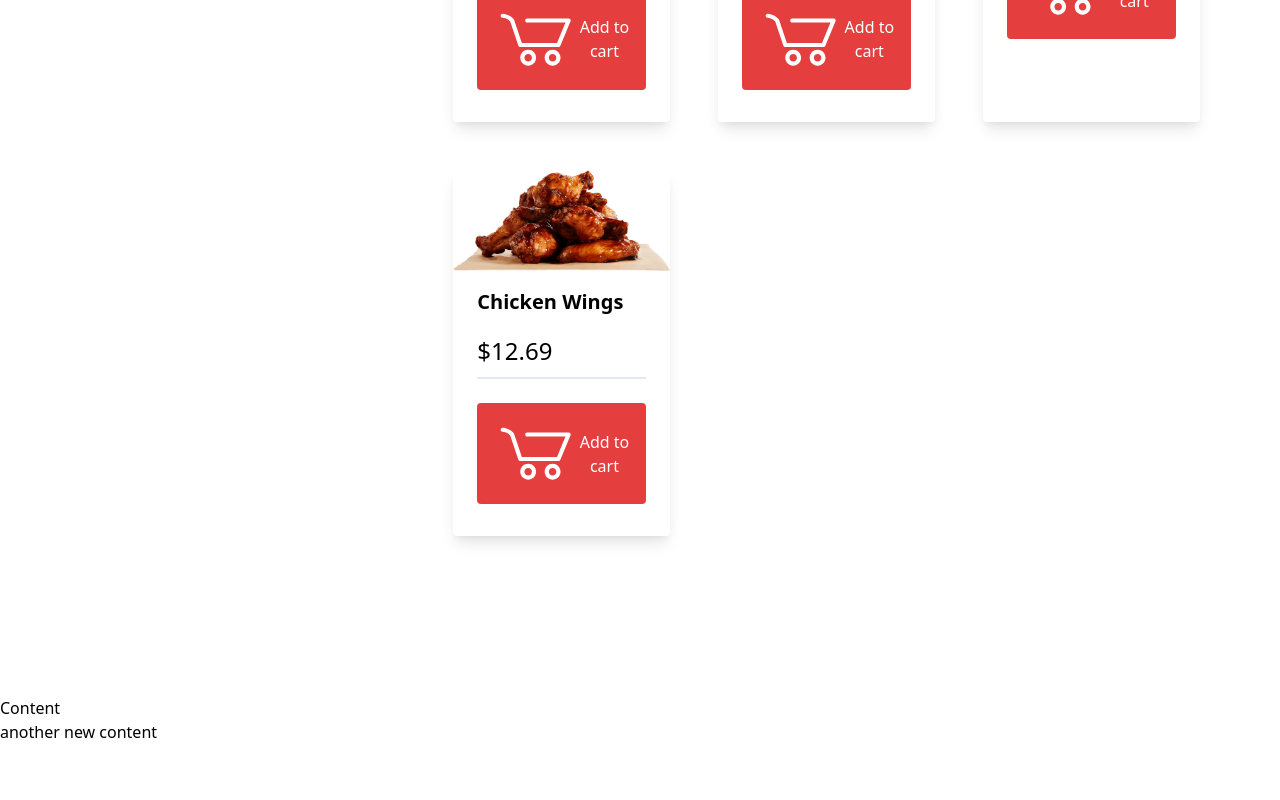
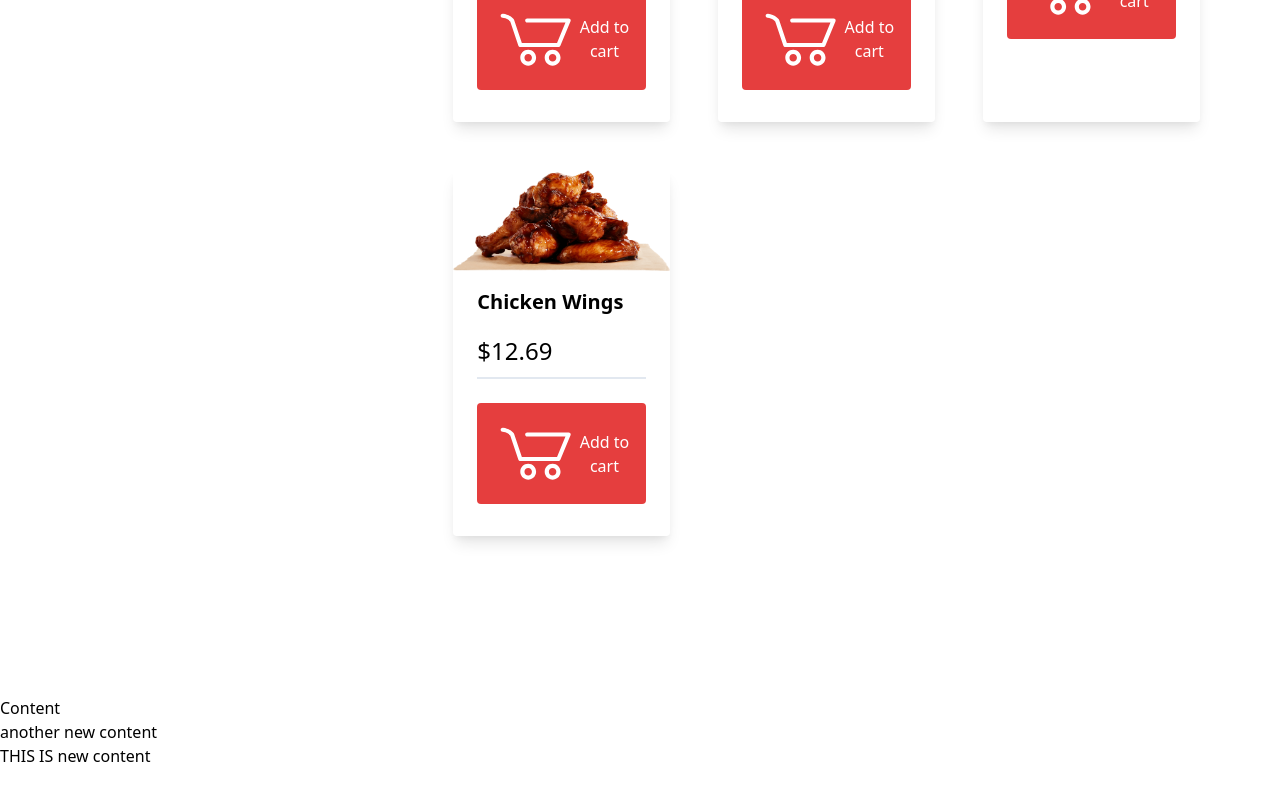
Before and after one commit to reeceballano/foodtrip, a Vue app: page / in a window 1280 px wide. Shown: the part 1303-2103 px from the top of the page. Built offline with nearby package versions, Linux system fonts and the light colour scheme.

Commit message:
update new content

```diff
--- a/src/views/Home.vue
+++ b/src/views/Home.vue
@@ -40,6 +40,7 @@
         <section class="section content">
             <h2>Content</h2>
             <h3>another new content</h3>
+            <h3>THIS IS new content</h3>
         </section>
 
     </div>
```
Also changed, not shown: src/components/another.vue (added).
